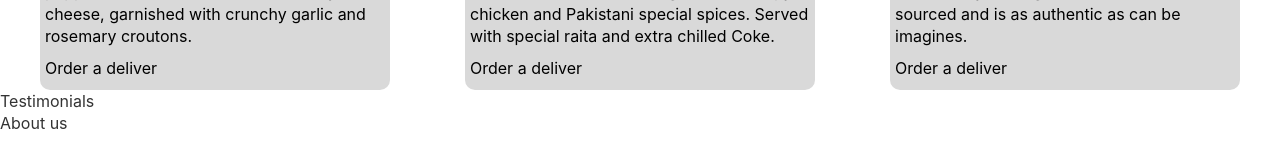
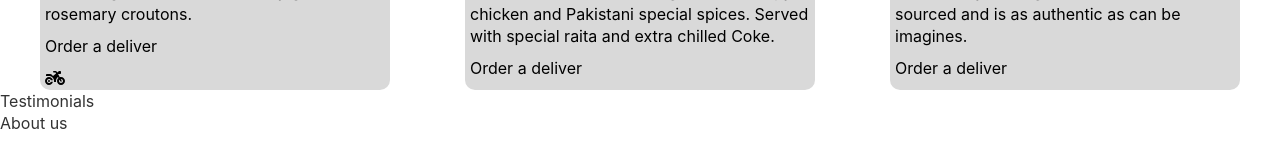
Before and after one commit to AshrafMuhammadNaeem/littlelemon-web, a React (Create React App) app: page / in a window 1280 px wide. Shown: the part 997-1157 px from the top of the page. Built offline with nearby package versions, Linux system fonts and the light colour scheme.

Commit message:
Update Main.js
adding delivery icon

```diff
--- a/src/Main.js
+++ b/src/Main.js
@@ -4,7 +4,7 @@ import greeksalad from './images/greeksalad.jpg'
 import biryani from './images/biryani.jpg'
 import lemondessert from './images/lemondessert.jpg'
 import { FontAwesomeIcon } from '@fortawesome/react-fontawesome';
-
+import { faMotorcycle } from '@fortawesome/free-solid-svg-icons';
 
 export const Main = () => {
     return(
@@ -46,7 +46,7 @@ export const Main = () => {
                         <p>The famous Greek salad of crispy lettuce, peppers, olives,
                            and ours Frankfurt style feta cheese, garnished with crunchy garlic and rosemary croutons.
                         </p>
-                        <p>Order a deliver</p> <FontAwesomeIcon icon="fa-sharp fa-light fa-moped" />
+                        <p>Order a deliver</p> <FontAwesomeIcon icon={faMotorcycle} />
                     </div>
                 </div>
 
```
